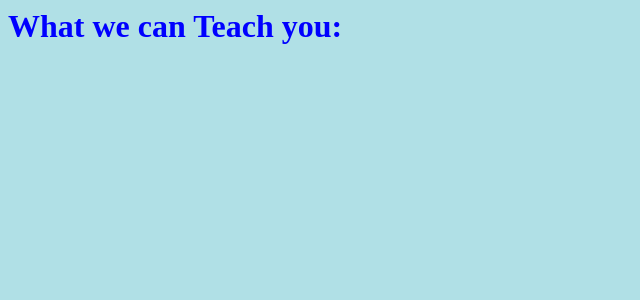
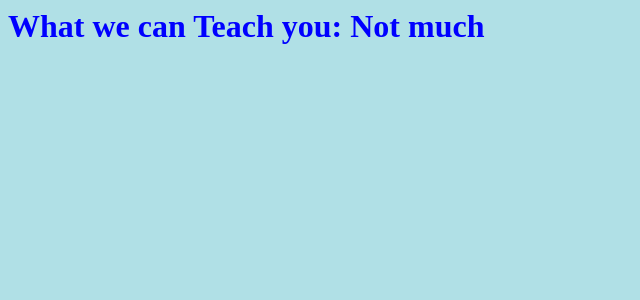
Before and after one commit to fingately/fingately.github.io, a Jekyll site: the page blog/index.html, which Jekyll copies as it is, in a window 1280 px wide. Shown: the top 300 px of the page, without its empty margins (0-640 px from the left). Built offline with Jekyll 4.4.1, drawn with Linux system fonts in a browser that asks for light colours.

Commit message:
Update index.html

```diff
--- a/blog/index.html
+++ b/blog/index.html
@@ -1,6 +1,6 @@
 <body>
 
 	<link rel="stylesheet" href="joe.css">
-	<h1>What we can Teach you:</h1>
+	<h1>What we can Teach you: Not much</h1>
 
 </body>
```
